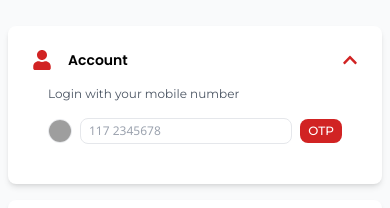
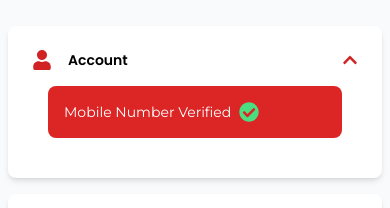
Before and after one commit to Shahid-Afridii/turkish_kebab_pizza_house, a React (Vite) app: page /checkout in a window 390 px wide. Shown: the part 134-342 px from the top of the page. Built offline with nearby package versions, Linux system fonts and the light colour scheme; no server answers; sample sign-in values are in the browser's storage; grey boxes are pictures that could not be loaded.

Commit message:
mobile number verified added

```diff
--- a/src/components/Checkout/AccountSection.jsx
+++ b/src/components/Checkout/AccountSection.jsx
@@ -1,9 +1,11 @@
 import React, { useState } from "react";
-
+import { useSelector } from "react-redux";
+import { FaUser, FaCheckCircle } from "react-icons/fa";
 const AccountSection = () => {
   const [mobileNumber, setMobileNumber] = useState("");
   const [otp, setOtp] = useState("");
   const [step, setStep] = useState(1); // Step 1: Enter Mobile, Step 2: Enter OTP
+  const { isAuthenticated } = useSelector((state) => state.auth);
 
   const handleSendOtp = () => {
     if (mobileNumber) {
@@ -23,9 +25,21 @@ const AccountSection = () => {
   };
 
   return (
-    <div className="bg-white  p-4 md:p-6">
-
-      {step === 1 ? (
+    <div className="bg-white p-4 md:p-6">
+      {isAuthenticated ? (
+        <div className="bg-red-600 text-white p-4 md:p-6 rounded-lg flex items-center gap-4">
+          {/* <div className="bg-red-800 p-3 md:p-4 rounded-lg flex items-center justify-center">
+            <FaUser className="h-8 w-8 text-white" />
+          </div> */}
+          <div>
+            {/* <h2 className="text-lg md:text-xl font-semibold">Account</h2> */}
+            <p className="text-sm md:text-base flex items-center gap-2">
+              Mobile Number Verified
+              <FaCheckCircle className="h-5 w-5 text-green-400" />
+            </p>
+          </div>
+        </div>
+      ) : step === 1 ? (
         <div>
           <p className="text-xs md:text-sm text-gray-600 mb-4">
             Login with your mobile number
```
